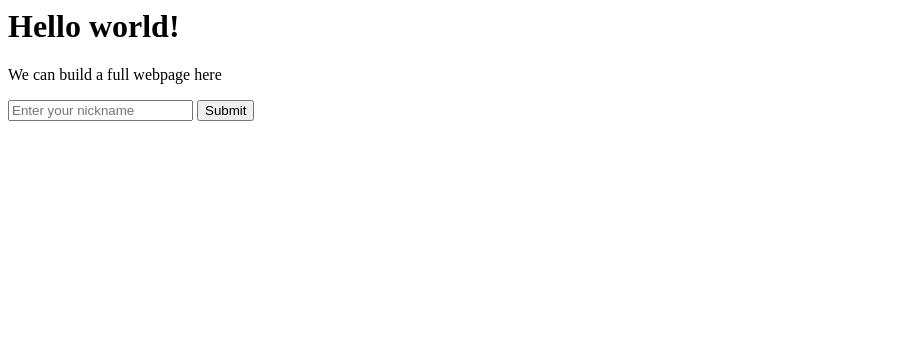
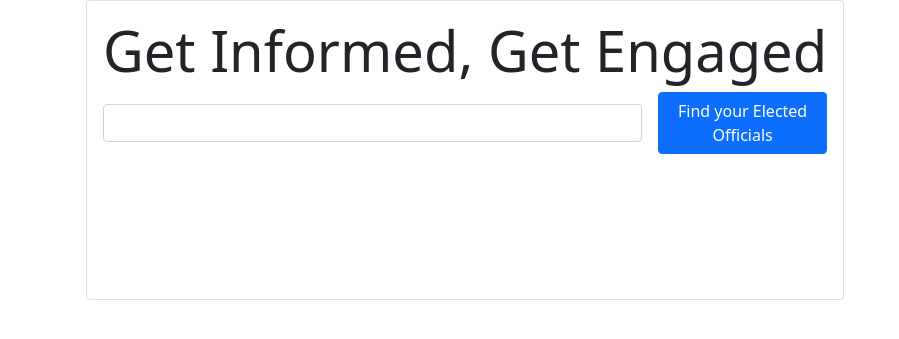
Before and after one commit to dstamp1/flask-review, a Flask app: template templates/index.html in a window 1280 px wide. Shown: the top 339 px of the page, without its empty margins (0-899 px from the left). Run offline with Flask 2, Linux system fonts and the light colour scheme; the template is opened without the code that fills it, so the values that code supplies are empty; some libraries are stand-ins or nearby versions.

Commit message:
first commit

```diff
--- a/app.py
+++ b/app.py
@@ -1,9 +1,11 @@
 # ---- YOUR APP STARTS HERE ----
 # -- Import section --
 from flask import Flask
-# from flask import render_template
-# from flask import request
-
+from flask import render_template
+from flask import request
+import model as model
+from dotenv import load_dotenv
+load_dotenv()
 
 # -- Initialization section --
 app = Flask(__name__)
@@ -11,6 +13,12 @@ app = Flask(__name__)
 
 # -- Routes section --
 @app.route('/')
-@app.route('/index')
+@app.route('/index', methods=['GET','POST'])
 def index():
-    return "hello world"
+    if request.method == 'POST':
+        address = request.form['address']
+        data = {}
+        data['raw'] = model.google_civics_api(address)
+        return render_template('results.html', data=data)
+    else:
+        return render_template('index.html',data={})
--- a/templates/index.html
+++ b/templates/index.html
@@ -1,13 +1,40 @@
+<!DOCTYPE html>
 <html>
-    <head>
-        <title>Welcome!</title>
-    </head>
-    <body>
-        <h1>Hello world!</h1>
-        <p>We can build a full webpage here</p>
-        <form>
-            <input type="text" name="nickname" placeholder="Enter your nickname"/>
-            <input type="submit" value="Submit"/>
-        </form>
-    </body>
+
+<head>
+	<meta charset="utf-8">
+	<meta name="viewport" content="width=device-width">
+	<title>repl.it</title>
+	<link rel="stylesheet" href="https://stackpath.bootstrapcdn.com/bootstrap/5.0.0-alpha1/css/bootstrap.min.css"
+		integrity="sha384-r4NyP46KrjDleawBgD5tp8Y7UzmLA05oM1iAEQ17CSuDqnUK2+k9luXQOfXJCJ4I" crossorigin="anonymous">
+</head>
+
+<body>
+    <div class="container">
+        <div class="d-flex align-content-center flex-wrap">
+            <div class="card" style="height:300px">
+                <div class="card-body">
+                    <h1 class="display-4">Get Informed, Get Engaged</h1>
+                    <form class="row g-3 align-items-center" method="POST" action="/index">
+                        <div class="col-9">
+                            <label class="sr-only" for="inlineFormInputName">Enter Your Address</label>
+                            <input type="text" class="form-control" id="inlineFormInputName" name="address" placeholder="">
+                        </div>
+                        <div class="col-3">
+                            <button type="submit" class="btn btn-primary">Find your Elected Officials</button>
+                        </div>
+                    </form>
+                </div>
+            </div>
+        </div>
+    </div>
+
+	<script src="https://cdn.jsdelivr.net/npm/popper.js@1.16.0/dist/umd/popper.min.js"
+		integrity="sha384-Q6E9RHvbIyZFJoft+2mJbHaEWldlvI9IOYy5n3zV9zzTtmI3UksdQRVvoxMfooAo" crossorigin="anonymous">
+	</script>
+	<script src="https://stackpath.bootstrapcdn.com/bootstrap/5.0.0-alpha1/js/bootstrap.min.js"
+		integrity="sha384-oesi62hOLfzrys4LxRF63OJCXdXDipiYWBnvTl9Y9/TRlw5xlKIEHpNyvvDShgf/" crossorigin="anonymous">
+	</script>
+</body>
+
 </html>
```
Also changed, not shown: model.py (+9 -0 lines), templates/results.html (added, +52 -0 lines).
